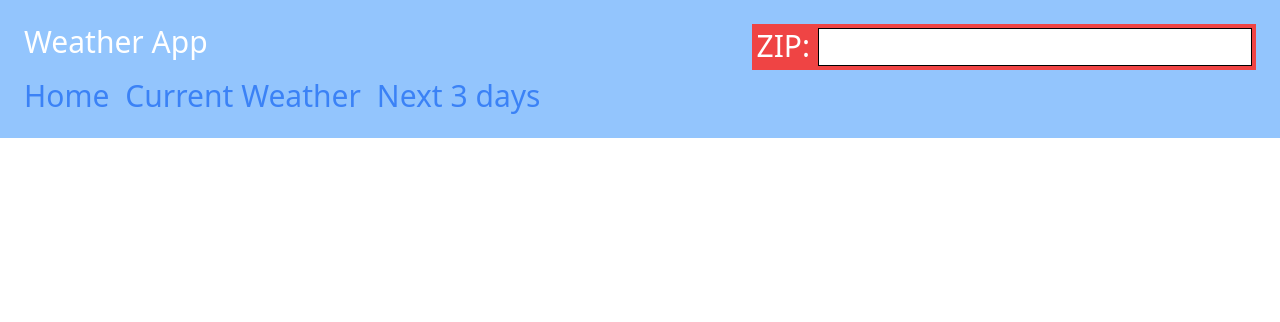
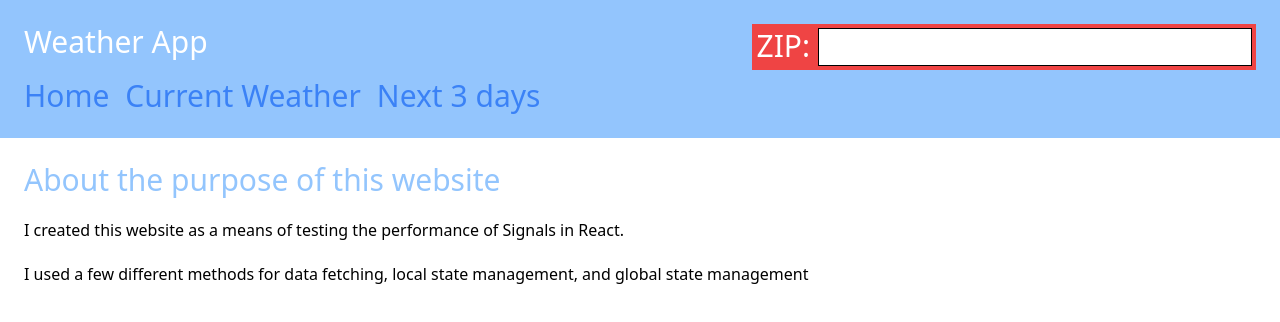
Before and after one commit to ryanhopperlowe/signals-weather-app, a React (Vite) app: page / in a window 1280 px wide. Shown: the top 322 px of the page. Built offline with nearby package versions, Linux system fonts and the light colour scheme; no server answers.

Commit message:
update home route

```diff
--- a/src/App.jsx
+++ b/src/App.jsx
@@ -12,7 +12,7 @@ function App() {
         <AppNav />
 
         <Routes>
-          <Route path="/home" exact element={<Home />} />
+          <Route path="/" exact element={<Home />} />
           <Route path="/current" exact element={<CurrentWeather />} />
           <Route path="/forecast" exact element={<Forecast />} />
         </Routes>
--- a/src/components/app-nav.jsx
+++ b/src/components/app-nav.jsx
@@ -38,7 +38,7 @@ export function AppNav() {
       </div>
 
       <div className="flex gap-4 text-blue-500">
-        <Link className={linkClass} to="/home">
+        <Link className={linkClass} to="/">
           Home
         </Link>
         <Link className={linkClass} to="/current">
```
